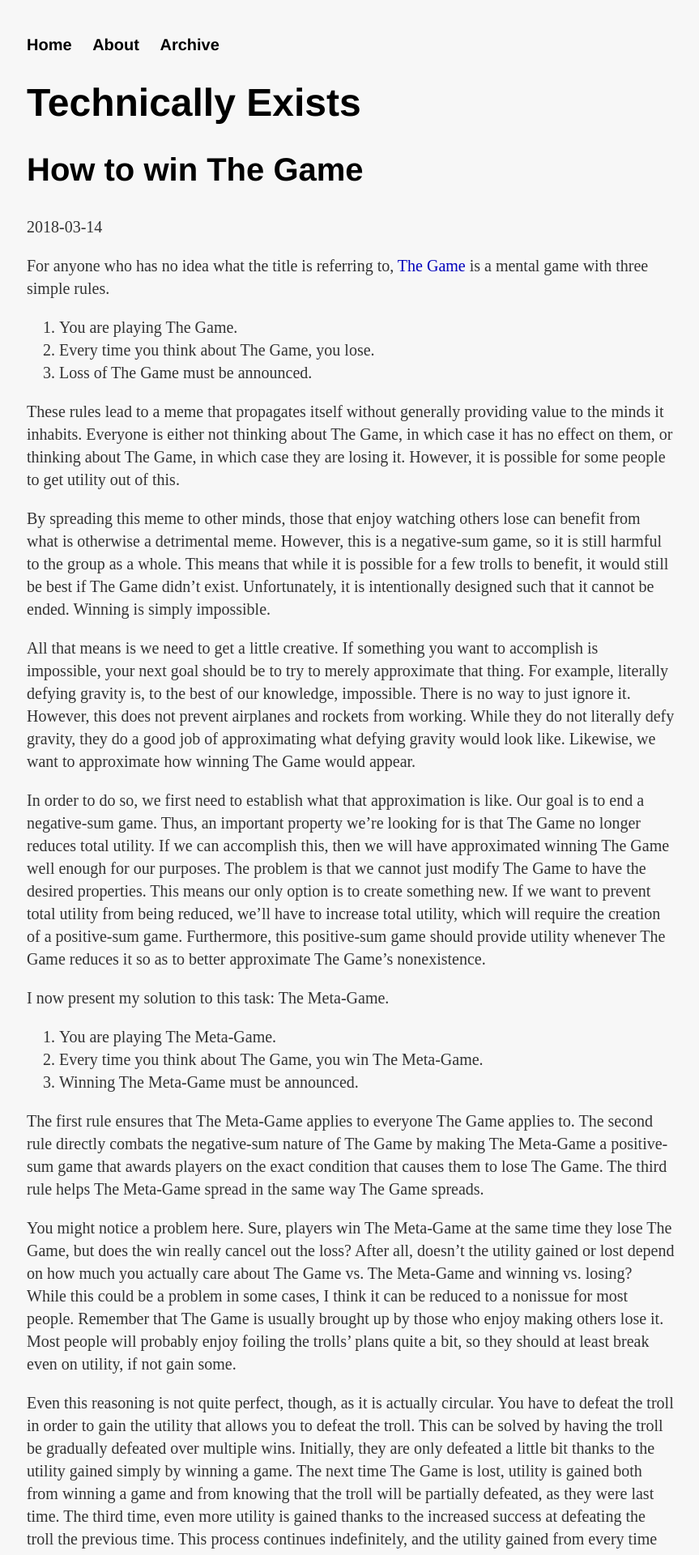
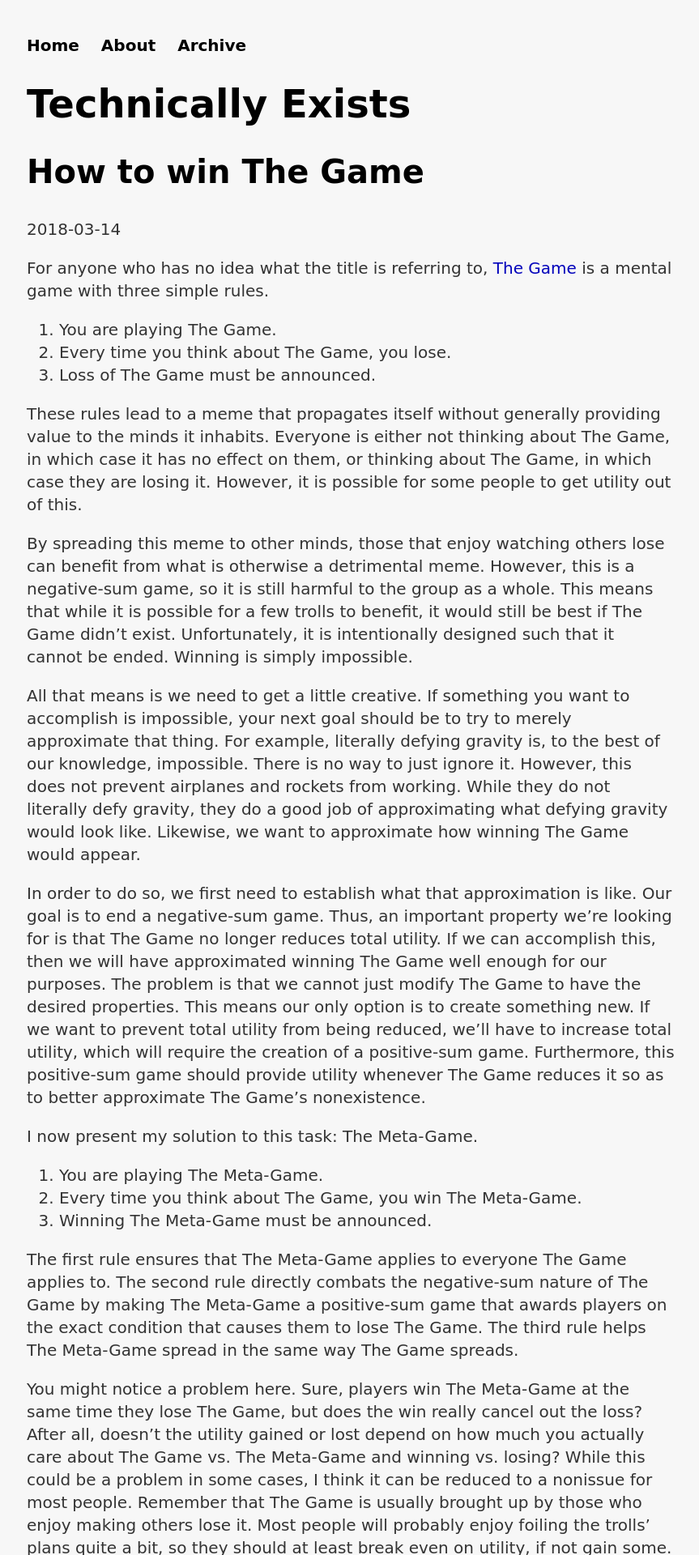
Before and after one commit to BTernaryTau/bternarytau.github.io, a Jekyll site: the page built from index.html, in a window 1280 px wide. Shown: the top 1920 px of the page at 81% size, without its empty margins (207-1070 px from the left). Built offline with Jekyll 4.4.1, drawn with Linux system fonts in a browser that asks for light colours; the list of posts is cut into pages by our own code; comment, search, counter and statistics services are not loaded.

Commit message:
Switch font to Comic Sans

```diff
--- a/assets/css/max-499px.scss
+++ b/assets/css/max-499px.scss
@@ -2,6 +2,7 @@
 ---
 
 html {
+	font-family: 'Comic Sans MS', 'Sans-Serif';
 	background: #f7f7f7;
 }
 body {
@@ -11,7 +12,6 @@ body {
 }
 nav {
 	ul {
-		font-family:'Helvetica', 'Arial', 'Sans-Serif';
 		padding: 0px;
 		list-style: none;
 		font-size: 1.25em;
@@ -34,11 +34,9 @@ a {
 }
 h1 {
 	font-size: 2.25em;
-	font-family:'Helvetica', 'Arial', 'Sans-Serif';
 }
 h2 {
 	font-size: 1.75em;
-	font-family:'Helvetica', 'Arial', 'Sans-Serif';
 	a {
 		color: #000;
 	}
@@ -52,7 +50,6 @@ div {
 	&.pagination-prev {
 		margin-bottom: 20px;
 		font-size: .8em;
-		font-family:'Helvetica', 'Arial', 'Sans-Serif';
 		font-weight: bold;
 		color: #333;
 		float: left;
@@ -60,7 +57,6 @@ div {
 	&.pagination-next {
 		margin-bottom: 20px;
 		font-size: .8em;
-		font-family:'Helvetica', 'Arial', 'Sans-Serif';
 		font-weight: bold;
 		color: #333;
 		float: right;
@@ -68,10 +64,9 @@ div {
 }
 footer {
 	border-top: 1px solid #aaaaaa;
-	font-size: .8em;
+	font-size: 1em;
 	clear: both;
 	ul {
-		font-family:'Helvetica', 'Arial', 'Sans-Serif';
 		padding: 0px;
 		list-style: none;
 		font-weight: bold;
--- a/assets/css/min-500px.scss
+++ b/assets/css/min-500px.scss
@@ -2,6 +2,7 @@
 ---
 
 html {
+	font-family: 'Comic Sans MS', 'Sans-Serif';
 	background: #f7f7f7;
 }
 body {
@@ -14,7 +15,6 @@ body {
 }
 nav {
 	ul {
-		font-family:'Helvetica', 'Arial', 'Sans-Serif';
 		padding: 0px;
 		list-style: none;
 		font-size: 1.25em;
@@ -37,11 +37,9 @@ a {
 }
 h1 {
 	font-size: 3em;
-	font-family:'Helvetica', 'Arial', 'Sans-Serif';
 }
 h2 {
 	font-size: 2.5em;
-	font-family:'Helvetica', 'Arial', 'Sans-Serif';
 	a {
 		color: #000;
 	}
@@ -69,10 +67,9 @@ div {
 }
 footer {
 	border-top: 1px solid #aaaaaa;
-	font-size: .8em;
+	font-size: 1em;
 	clear: both;
 	ul {
-		font-family:'Helvetica', 'Arial', 'Sans-Serif';
 		padding: 0px;
 		list-style: none;
 		font-weight: bold;
```
